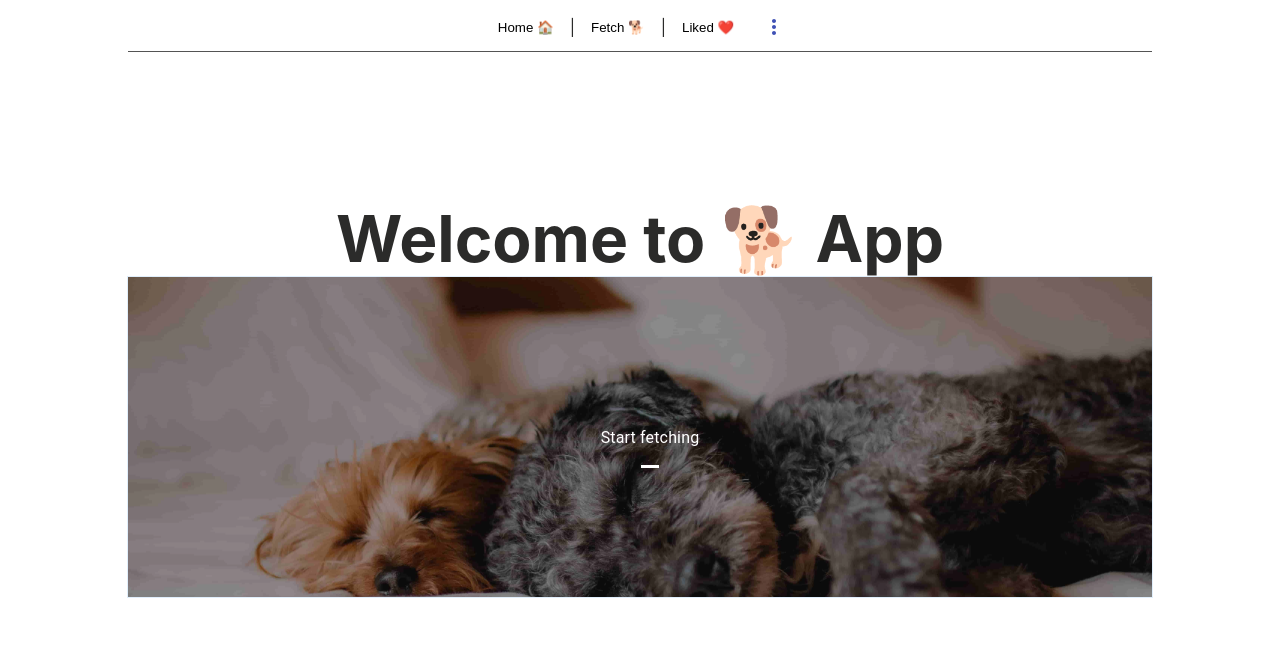
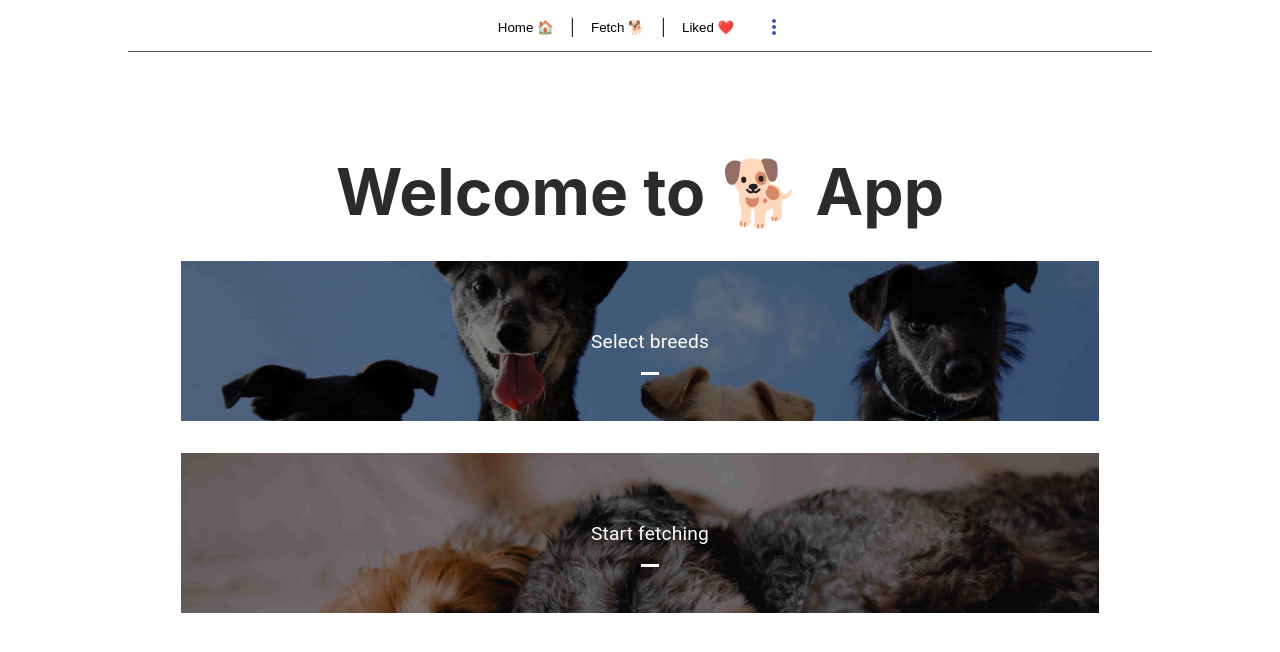
Before and after one commit to zdzislawbela/dogs-app, a Next.js app: page / in a window 1280 px wide. Shown: the top 652 px of the page. Built offline with nearby package versions, Linux system fonts and the light colour scheme.

Commit message:
Add Select  breeds button

```diff
--- a/components/Buttons/MainButton.tsx
+++ b/components/Buttons/MainButton.tsx
@@ -5,10 +5,10 @@ import { makeStyles } from "@material-ui/core/styles";
 import ButtonBase from "@material-ui/core/ButtonBase";
 import Typography from "@material-ui/core/Typography";
 
-const image = {
-  url: "/dogs-button.jpg",
-  title: "Start fetching",
-  width: "80vw",
+type props = {
+  url: string;
+  title: string;
+  href: string;
 };
 
 const useStyles = makeStyles(
@@ -22,11 +22,12 @@ const useStyles = makeStyles(
       display: "flex",
       flexWrap: "wrap",
       minWidth: 300,
-      width: "100%",
+      width: "90%",
+      padding: "1rem",
     },
     image: {
       position: "relative",
-      height: "40vh",
+      height: "20vh",
       [theme.breakpoints.down("xs")]: {
         width: "100% !important", // Overrides inline-style
         height: 100,
@@ -72,7 +73,7 @@ const useStyles = makeStyles(
       top: 0,
       bottom: 0,
       backgroundColor: theme.palette.common.black,
-      opacity: 0.4,
+      opacity: 0.5,
       transition: theme.transitions.create("opacity"),
     },
     imageTitle: {
@@ -80,6 +81,7 @@ const useStyles = makeStyles(
       padding: `${theme.spacing(2)}px ${theme.spacing(4)}px ${
         theme.spacing(1) + 6
       }px`,
+      fontSize: "1.2rem",
     },
     imageMarked: {
       height: 3,
@@ -93,25 +95,25 @@ const useStyles = makeStyles(
   })
 );
 
-export default function MainButton() {
+export default function MainButton({ title, url, href }: props) {
   const classes = useStyles();
 
   return (
     <div className={classes.root}>
-      <Link href='/fetch'>
+      <Link href={href}>
         <ButtonBase
           focusRipple
-          key={image.title}
+          key={title}
           className={classes.image}
           focusVisibleClassName={classes.focusVisible}
           style={{
-            width: image.width,
+            width: "80vw",
           }}
         >
           <span
             className={classes.imageSrc}
             style={{
-              backgroundImage: `url(${image.url})`,
+              backgroundImage: `url(${url})`,
             }}
           />
           <span className={classes.imageBackdrop} />
@@ -122,7 +124,7 @@ export default function MainButton() {
               color='inherit'
               className={classes.imageTitle}
             >
-              {image.title}
+              {title}
               <span className={classes.imageMarked} />
             </Typography>
           </span>
--- a/pages/index.tsx
+++ b/pages/index.tsx
@@ -14,11 +14,19 @@ export default function Home() {
         <link rel='icon' href='/favicon.png' />
       </Head>
       <div className={styles.main}>
-        <a href='/'>
-          <h3 className={styles.title}>Welcome to 🐕 App</h3>
-        </a>
-        <div className={styles.buttonContainer}>
-          <MainButton />
+        <h3 className={styles.title}>Welcome to 🐕 App</h3>
+
+        <div className={styles.buttonsContainer}>
+          <MainButton
+            title='Select breeds'
+            url='/dog-breeds-button.jpg'
+            href='/select-breeds'
+          />
+          <MainButton
+            title='Start fetching'
+            url='/start-fetching-button.jpg'
+            href='/fetch'
+          />
         </div>
       </div>
     </div>
--- a/styles/Page.module.css
+++ b/styles/Page.module.css
@@ -39,8 +39,12 @@
   text-align: center;
 }
 
-.buttonContainer {
-  border: 1px solid rgba(179, 213, 245, 0.404);
+.buttonsContainer {
+  display: flex;
+  flex-direction: column;
+  justify-content: center;
+  align-items: center;
+  padding: 1rem;
 }
 
 .buttonForAboutPage {
```
Also changed, not shown: public/dog-breeds-button.jpg (added), public/start-fetching-button.jpg (renamed from public/dogs-button.jpg).
